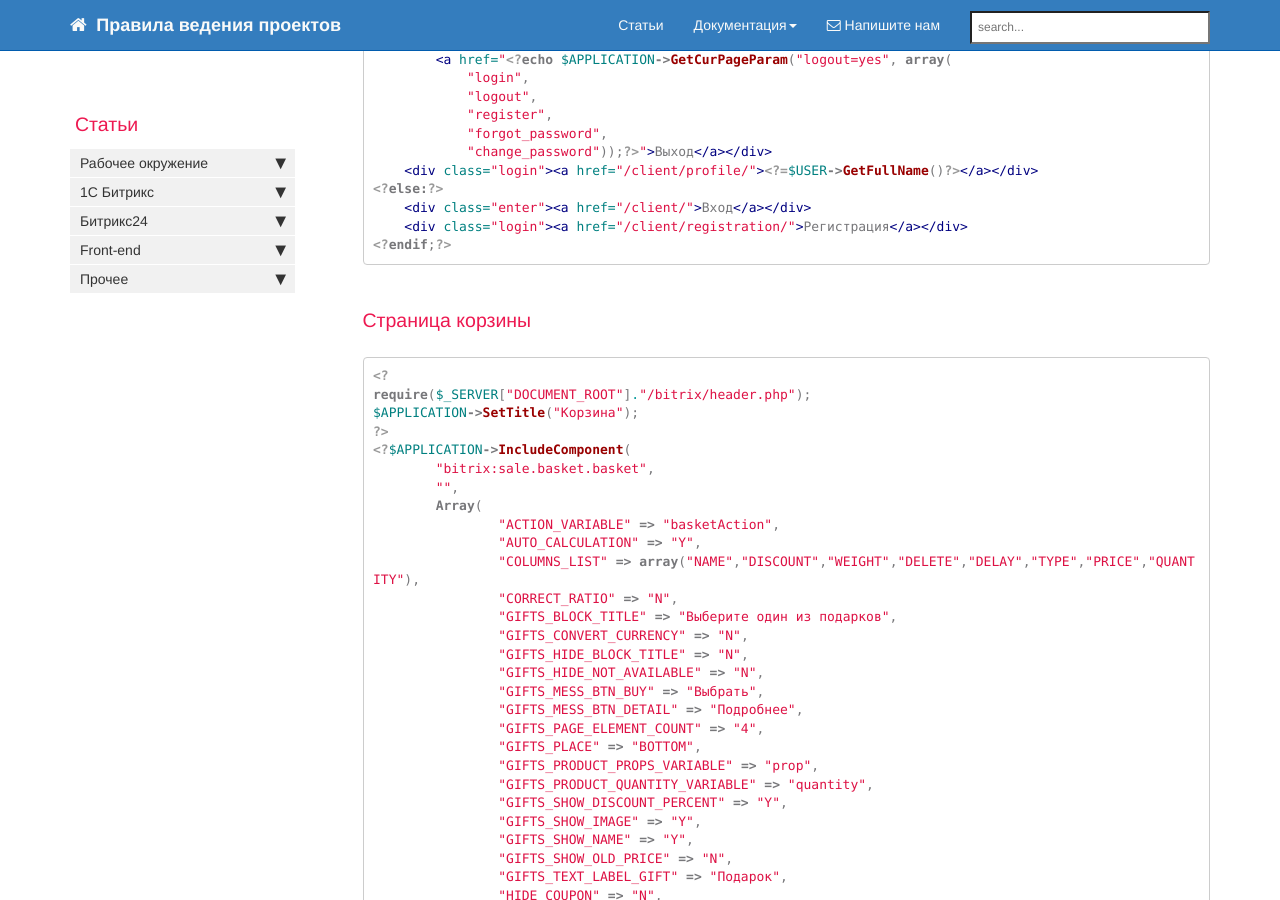
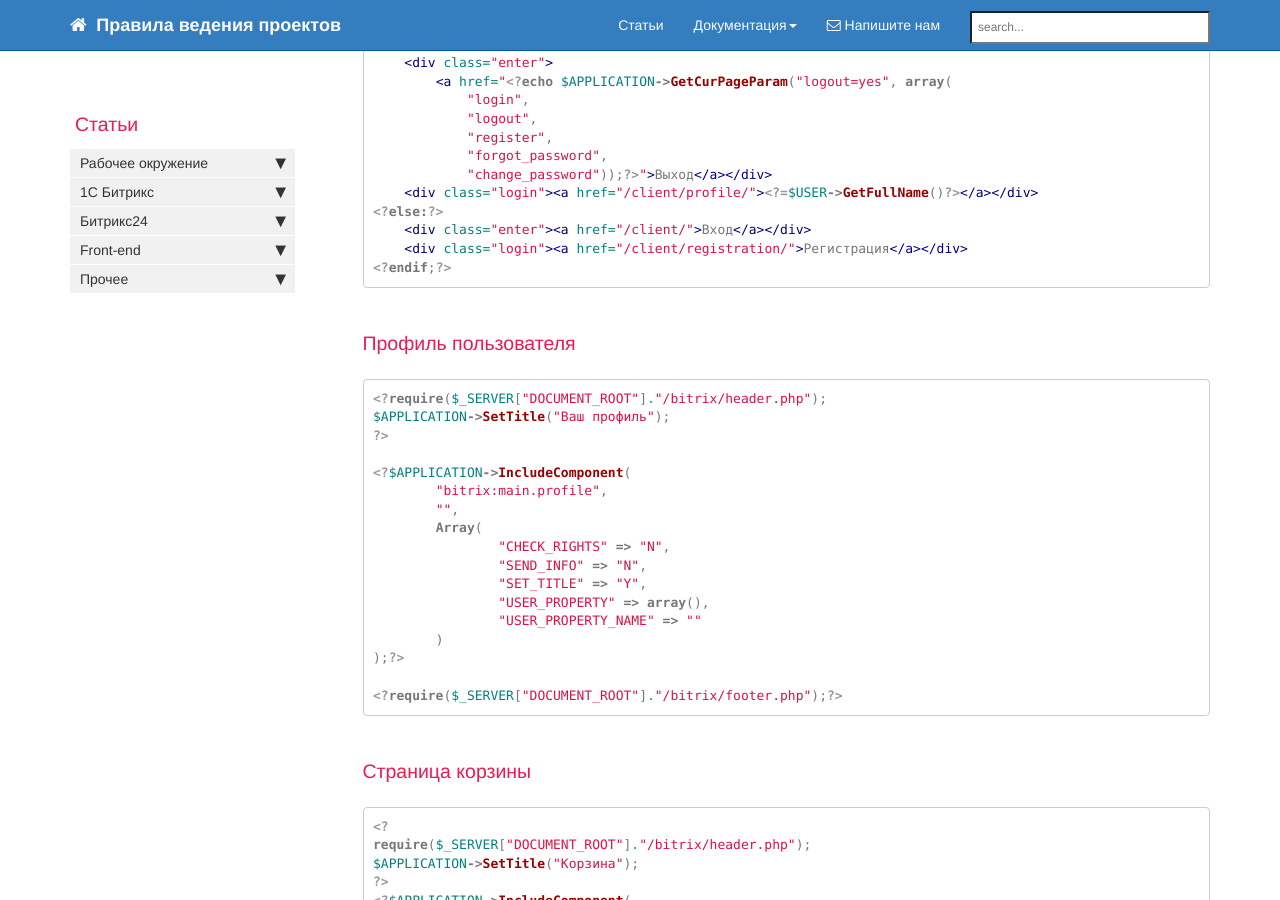
Before and after one commit to gdecider/gdecider.github.io, a Jekyll site: the page built from pages/articles/articles_bx_lk.md, in a window 1280 px wide and 900 px high, scrolled down 3445 px. Built offline with Jekyll 4.4.1, drawn with Linux system fonts in a browser that asks for light colours; nearby versions of some CDN libraries; comment, search, counter and statistics services are not loaded.

Commit message:
Update articles_bx_lk.md

````diff
--- a/pages/articles/articles_bx_lk.md
+++ b/pages/articles/articles_bx_lk.md
@@ -175,6 +175,27 @@ $APPLICATION->SetTitle("Регистрация");
     <div class="login"><a href="/client/registration/">Регистрация</a></div>
 <?endif;?>
 ```
+### Профиль пользователя
+
+```php
+<?require($_SERVER["DOCUMENT_ROOT"]."/bitrix/header.php");
+$APPLICATION->SetTitle("Ваш профиль");
+?>
+
+<?$APPLICATION->IncludeComponent(
+	"bitrix:main.profile",
+	"",
+	Array(
+		"CHECK_RIGHTS" => "N",
+		"SEND_INFO" => "N",
+		"SET_TITLE" => "Y",
+		"USER_PROPERTY" => array(),
+		"USER_PROPERTY_NAME" => ""
+	)
+);?>
+
+<?require($_SERVER["DOCUMENT_ROOT"]."/bitrix/footer.php");?>
+```
 
 ### Страница корзины
 
````
